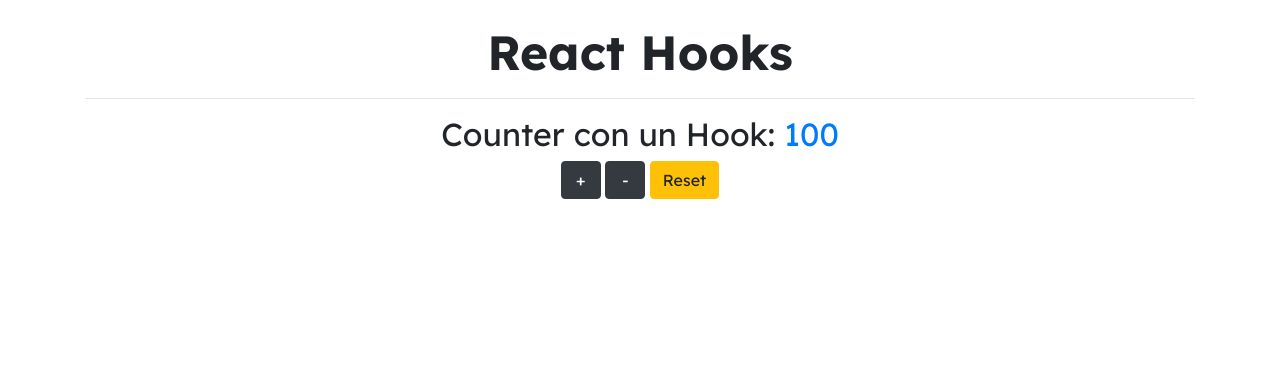
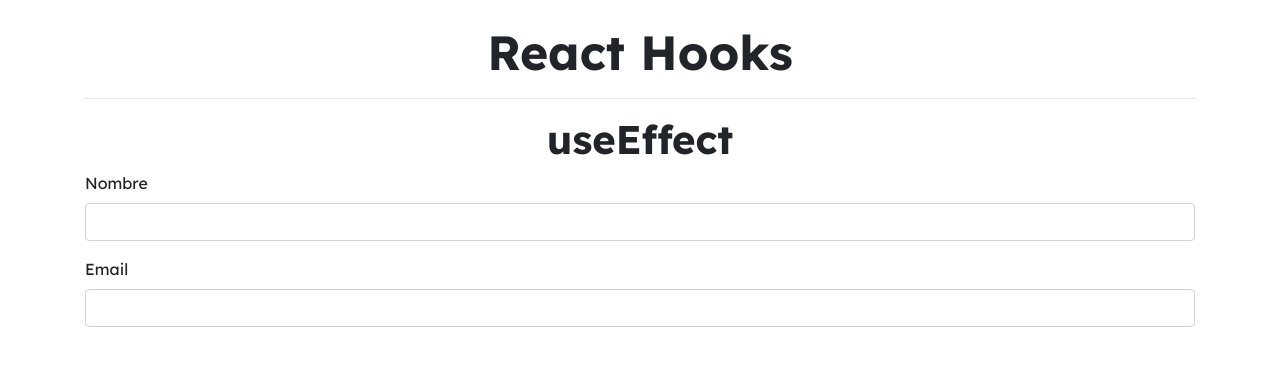
Before and after one commit to sonusbeat/05-hook-app, a React (Create React App) app: page / in a window 1280 px wide. Shown: the top 366 px of the page. Built offline with nearby package versions, Linux system fonts and the light colour scheme.

Commit message:
SimpleForm useEffect

```diff
--- a/package.json
+++ b/package.json
@@ -1,6 +1,6 @@
 {
   "name": "hook-app",
-  "version": "1.0.3",
+  "version": "1.0.4",
   "private": true,
   "dependencies": {
     "@testing-library/jest-dom": "^5.11.4",
--- a/src/App.jsx
+++ b/src/App.jsx
@@ -1,4 +1,4 @@
-import CounterWithCustomHook from './components/01-useState/CounterWithCustomHook';
+import SimpleForm from './components/01-useState/02-useEffect/SimpleForm';
 
 const App = () => {
   return (
@@ -8,7 +8,7 @@ const App = () => {
       </header>
       <hr />
       <main>
-        <CounterWithCustomHook />
+        <SimpleForm />
       </main>
     </section>
   );
--- /dev/null
+++ b/src/components/01-useState/02-useEffect/SimpleForm.jsx
@@ -0,0 +1,60 @@
+import { useEffect, useState } from "react";
+
+const SimpleForm = () => {
+
+  const [formState, setFormState] = useState({
+    name: "",
+    email: ""
+  });
+
+  const { name, email } = formState;
+
+  useEffect(() => {
+    console.log("¡ Efecto Realizado !");
+  }, []);
+
+  const handleInputChange = ({ target }) => {
+    setFormState({
+      ...formState,
+      [ target.name ]: target.value
+    });
+  };
+
+  return (
+    <section>
+      <h2 className="text-center">useEffect</h2>
+
+      <form>
+        <div className="form-group">
+          <label htmlFor="name">Nombre</label>
+
+          <input
+            id="name"
+            name="name"
+            type="text"
+            className="form-control"
+            autoComplete="off"
+            value={ name }
+            onChange={ handleInputChange }
+          />
+        </div>
+
+        <div className="form-group">
+          <label htmlFor="email">Email</label>
+          <input
+            id="email"
+            name="email"
+            type="email"
+            className="form-control"
+            autoComplete="off"
+            value={ email }
+            onChange={ handleInputChange }
+          />
+        </div>
+      </form>
+
+    </section>
+  );
+};
+
+export default SimpleForm;
--- a/src/index.css
+++ b/src/index.css
@@ -8,3 +8,8 @@ h1 {
   font-weight: 700;
   font-size: 3rem;
 }
+
+h2 {
+  font-weight: 700;
+  font-size: 2.5rem;
+}
```
Also changed, not shown: 1 other file (tests, documents, lock files or other folders).
